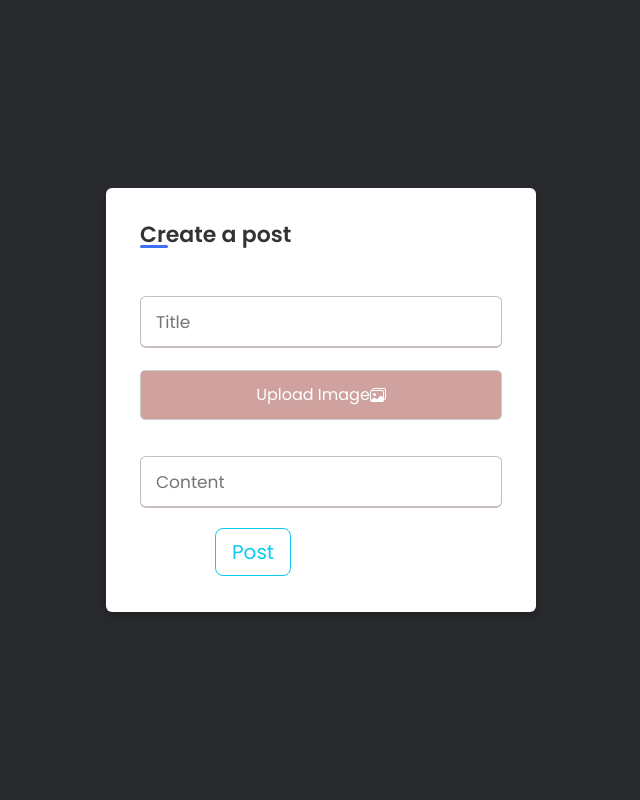
After one commit to llwtep/project_django_1, a Django app: page /create-post in a window 1280 px wide. The commit adds this page. Shown: the whole page, without its empty margins (319-959 px from the left). Run offline with Django 5.2, Linux system fonts and the light colour scheme; a user stored in the database is signed in; parts of the project's set-up code (start-up, migrations or seed data) failed here and were passed over.

Commit message:
add create the posts

```diff
--- a/main/forms.py
+++ b/main/forms.py
@@ -1 +1,29 @@
 from .models import Post
+from django.contrib.auth.forms import forms
+
+
+class PostCreateForm(forms.ModelForm):
+
+    title = forms.CharField(
+        widget=forms.TextInput(attrs={
+            'class': 'input-box',
+            'placeholder': 'Title'
+        })
+    )
+    content = forms.CharField(
+        widget=forms.TextInput(attrs={
+            'class': 'input-box',
+            'placeholder': 'Content'
+        })
+    )
+    class Meta:
+        model = Post
+        fields = ['title', 'content', 'post_image']
+
+    def save(self, commit=True, user=None):
+        post = super().save(commit=False)
+        if user:
+            post.author = user
+        if commit:
+            post.save()
+        return post
--- a/main/models.py
+++ b/main/models.py
@@ -1,10 +1,12 @@
+import os.path
+
 from django.db import models
 from django.conf import settings
 from django.urls import reverse
 
 
 class Post(models.Model):
-    author = models.ForeignKey(settings.AUTH_USER_MODEL, on_delete=models.CASCADE)
+    author = models.ForeignKey(settings.AUTH_USER_MODEL, on_delete=models.CASCADE,null=True, blank=True)
     title = models.CharField(max_length=100)
     content = models.TextField()
     created_at = models.DateTimeField(auto_now_add=True)
@@ -14,4 +16,9 @@ class Post(models.Model):
         return self.title
 
     def get_absolute_url(self):
-        return reverse('detail-post', kwargs={'pk':self.pk})
+        return reverse('detail-post', kwargs={'pk': self.pk})
+    def delete(self,*args, **kwargs):
+        if self.post_image:
+            if os.path.isfile(self.post_image.path):
+                os.remove(self.post_image.path)
+            super().delete(*args, **kwargs)
--- /dev/null
+++ b/main/templates/posts/post-create.html
@@ -0,0 +1,35 @@
+{% load static %}
+
+<!DOCTYPE html>
+<html lang="en">
+<head>
+    <meta charset="UTF-8">
+    <title>Create a post</title>
+    <link href="https://cdn.jsdelivr.net/npm/bootstrap@5.3.3/dist/css/bootstrap.min.css" rel="stylesheet" integrity="sha384-QWTKZyjpPEjISv5WaRU9OFeRpok6YctnYmDr5pNlyT2bRjXh0JMhjY6hW+ALEwIH" crossorigin="anonymous">
+    <link rel="stylesheet" href="{%static 'reg-css/reg.css'%}">
+</head>
+<body>
+ <div class="wrapper">
+    <h2>Create a post</h2>
+      <form method="post" enctype="multipart/form-data">
+        {% csrf_token %}
+        <div class="input-box">
+          {{form.title}}
+        </div>
+          <div class="image-upload-wrapper">
+        <label for="{{ form.post_image.id_for_label }}" class="image-upload-label">Upload Image <svg xmlns="http://www.w3.org/2000/svg" width="16" height="16" fill="currentColor" class="bi bi-images" viewBox="0 0 16 16">
+  <path d="M4.502 9a1.5 1.5 0 1 0 0-3 1.5 1.5 0 0 0 0 3"/>
+  <path d="M14.002 13a2 2 0 0 1-2 2h-10a2 2 0 0 1-2-2V5A2 2 0 0 1 2 3a2 2 0 0 1 2-2h10a2 2 0 0 1 2 2v8a2 2 0 0 1-1.998 2M14 2H4a1 1 0 0 0-1 1h9.002a2 2 0 0 1 2 2v7A1 1 0 0 0 15 11V3a1 1 0 0 0-1-1M2.002 4a1 1 0 0 0-1 1v8l2.646-2.354a.5.5 0 0 1 .63-.062l2.66 1.773 3.71-3.71a.5.5 0 0 1 .577-.094l1.777 1.947V5a1 1 0 0 0-1-1z"/>
+</svg></label>
+          {{form.post_image}}
+          </div>
+        <div class="input-box content-field">
+          {{form.content}}
+        </div>
+        <div class="input-box button">
+          <button type="submit" class="btn btn-outline-info btn-lg">Post</button>
+        </div>
+      </form>
+  </div>
+</body>
+</html>
--- a/main/urls.py
+++ b/main/urls.py
@@ -3,6 +3,7 @@ from . import views
 
 
 urlpatterns = [
-    path('', views.PostListView.as_view(template_name='main/main.html'), name='main')
+    path('', views.PostListView.as_view(template_name='main/main.html'), name='main'),
+    path('create-post', views.PostCreationView, name='post-create')
 
 ]
--- a/main/views.py
+++ b/main/views.py
@@ -1,6 +1,7 @@
-from django.shortcuts import render
+from django.contrib.auth.decorators import login_required
+from django.shortcuts import render, redirect
 from django.utils import timezone
-
+from .forms import PostCreateForm
 from .models import Post
 from django.views.generic.list import ListView
 def main(request):
@@ -9,8 +10,19 @@ def main(request):
 
 class PostListView(ListView):
     model = Post
-
+    ordering = ['-created_at']
     def get_context_data(self, *, object_list=None, **kwargs):
         context = super().get_context_data(**kwargs)
         context['now'] = timezone.now()
         return context
+
+@login_required
+def PostCreationView(request):
+    if request.method == 'POST':
+        form = PostCreateForm(request.POST,request.FILES)
+        if form.is_valid():
+            form.save(user=request.user)
+            return redirect('main')
+    else:
+        form = PostCreateForm()
+    return render(request, 'posts/post-create.html', {'form': form})
--- a/main/static/reg-css/reg.css
+++ b/static/reg-css/reg.css
@@ -141,3 +141,48 @@ form .text h3 a:hover{
     margin-top: 20px;
     margin-left: 75px;
     }
+btn-outline-success{
+    margin-top: 20px;
+    margin-left: 75px;
+
+}
+.image-upload-wrapper {
+    margin-top:40px;
+    position: relative;
+    width: 100%;
+    height: 50px;
+    border: 1px solid #ccc;
+    border-radius: 5px;
+    cursor: pointer;
+    overflow: hidden;
+}
+
+.image-upload-label {
+    position: absolute;
+    top: 0;
+    left: 0;
+    width: 100%;
+    height: 100%;
+    display: flex;
+    align-items: center;
+    justify-content: center;
+    background-color: #cfa29f;
+    color: #ffffff;
+    font-size: 16px;
+    transition: background-color 0.3s;
+    cursor: pointer;
+}
+
+.image-upload-label:hover {
+    background-color: #e37971;
+}
+
+.image-input {
+    position: absolute;
+    width: 100%;
+    height: 100%;
+    top: 0;
+    left: 0;
+    opacity: 0;
+    cursor: pointer;
+}
--- a/users/templates/register_page.html
+++ b/users/templates/register_page.html
@@ -25,7 +25,7 @@
         </div>
         <div class="dateinputbox">
                 {{ form.date_of_birth }}
-                <!-- Дополнительная иконка календаря (если используется) -->
+
                 <span class="calendar-icon"><svg xmlns="http://www.w3.org/2000/svg" width="16" height="16" fill="currentColor" class="bi bi-calendar" viewBox="0 0 16 16">
   <path d="M3.5 0a.5.5 0 0 1 .5.5V1h8V.5a.5.5 0 0 1 1 0V1h1a2 2 0 0 1 2 2v11a2 2 0 0 1-2 2H2a2 2 0 0 1-2-2V3a2 2 0 0 1 2-2h1V.5a.5.5 0 0 1 .5-.5M1 4v10a1 1 0 0 0 1 1h12a1 1 0 0 0 1-1V4z"/>
 </svg></span>
--- a/users/urls.py
+++ b/users/urls.py
@@ -5,5 +5,5 @@ urlpatterns = [
     path('registration', views.registration, name='register'),
     path('login', views.CustomLogin,name='login'),
     path('logout', auth_views.LogoutView.as_view(), name='logout'),
-    path('profile',views.profileView,name='profile')
+    path('profile/<int:pk>/',views.profileView,name='profile')
 ]
```
Also changed, not shown: main/templates/main/layout.html (+5 -2 lines), main/templates/main/main.html (+5 -3 lines), main/templates/posts/user-posts.html (added, +13 -0 lines), static/main/main.css (renamed from main/static/main/main.css, +33 -0 lines), users/templates/profile.html (+27 -7 lines), users/views.py (+30 -4 lines), db.sqlite3, main/migrations/0001_initial.py (deleted), media/post_image/ghoul.jpg (deleted), media/profile_pics/aa8f18168ffe79b51363e56a2cf86233_m4uZjtI.jpg (deleted), users/migrations/0001_initial.py (deleted), users/migrations/0002_alter_customuser_options_customuser_first_name_and_more.py (deleted).
